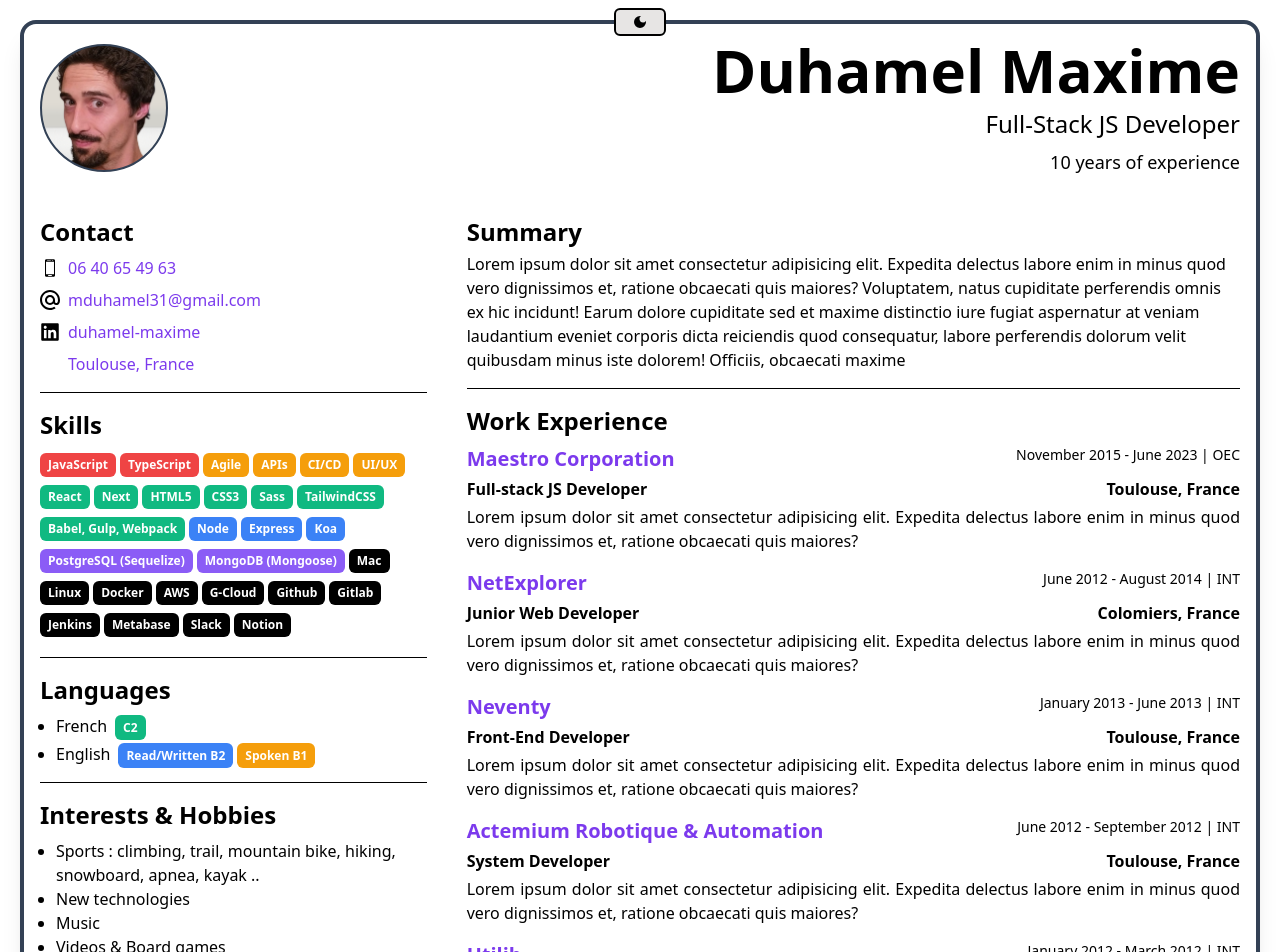
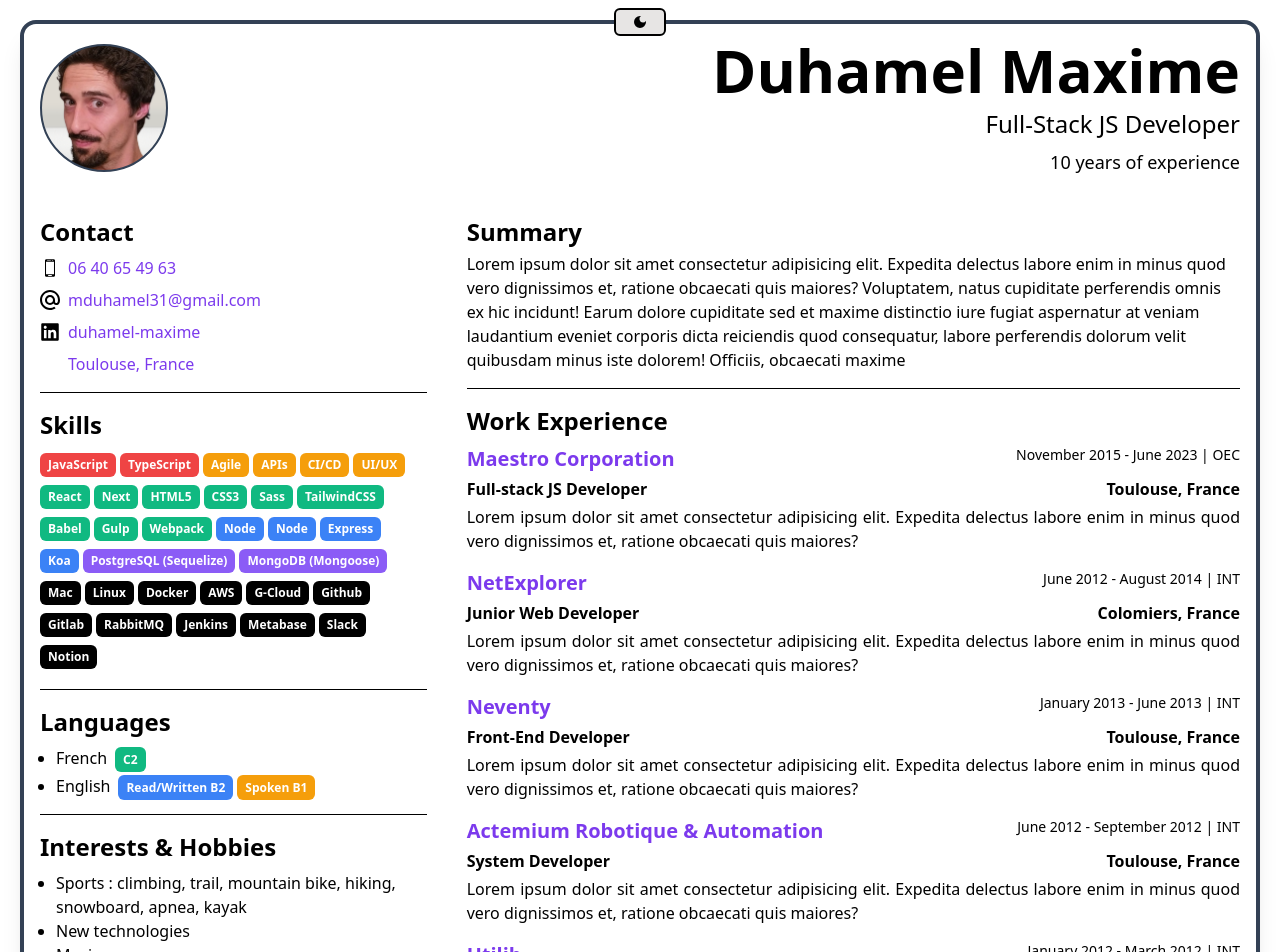
Before and after one commit to max--/cv, a Next.js app: page /cv/ in a window 1280 px wide. Shown: the top 952 px of the page. Built offline with nearby package versions, Linux system fonts and the light colour scheme; some icons are missing; what tailwindcss-debug-screens would draw is missing.

Commit message:
quickies

```diff
--- a/pages/index.tsx
+++ b/pages/index.tsx
@@ -32,9 +32,12 @@ const skills = {
     'CSS3',
     'Sass',
     'TailwindCSS',
-    'Babel, Gulp, Webpack',
+    'Babel',
+    'Gulp',
+    'Webpack',
   ],
   back: [
+    'Node',
     'Node',
     'Express',
     'Koa',
@@ -51,6 +54,7 @@ const skills = {
     'G-Cloud',
     'Github',
     'Gitlab',
+    'RabbitMQ',
     'Jenkins',
     'Metabase',
     'Slack',
@@ -201,8 +205,7 @@ export default function Home() {
               <h2 className="text-2xl font-bold">Interests & Hobbies</h2>
               <ul className="ml-4 mt-2 list-disc">
                 <li className="">
-                  Sports : climbing, trail, mountain bike, hiking, snowboard, apnea,
-                  kayak ..
+                  Sports : climbing, trail, mountain bike, hiking, snowboard, apnea, kayak
                 </li>
                 <li className="">New technologies</li>
                 <li className="">Music</li>
```
